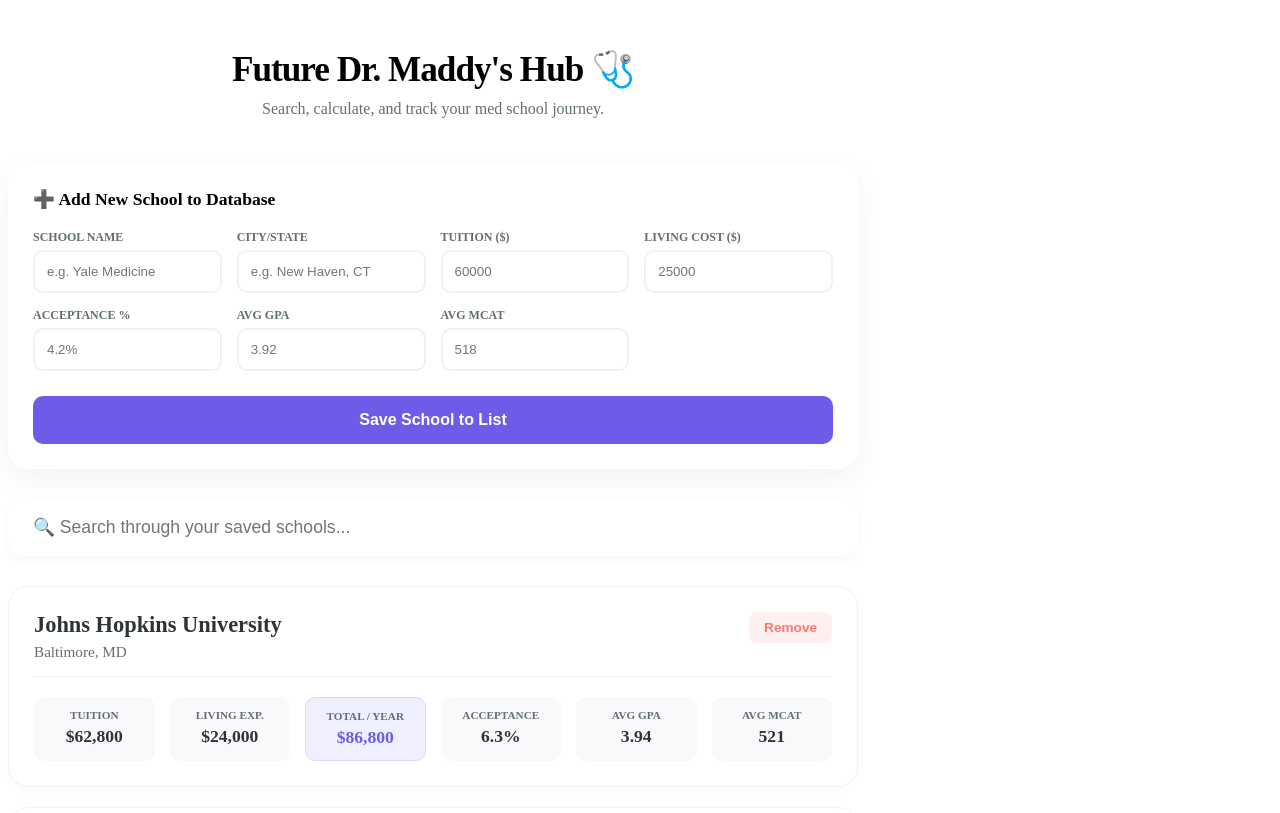
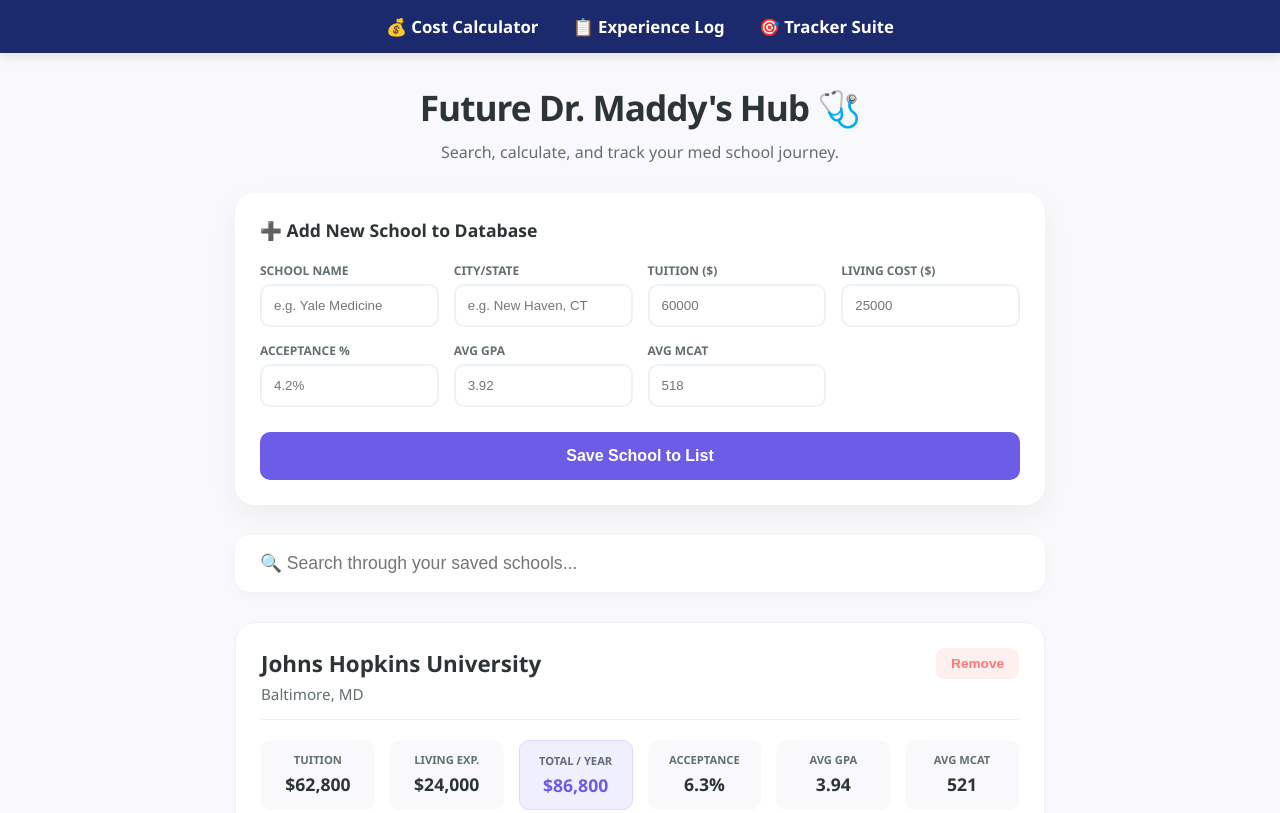
Before and after one commit to carsonstart101-hash/MedSchoolCalculator, a plain HTML site: page index.html in a window 1280 px wide. Shown: the top 813 px of the page. Drawn offline with Linux system fonts and the light colour scheme.

Commit message:
Update index.html

```diff
--- a/index.html
+++ b/index.html
@@ -1,4 +1,3 @@
-</div>
 <!DOCTYPE html>
 <html lang="en">
 <head>
@@ -16,29 +15,49 @@
             --border-light: #edf2f7;
         }
 
-        body
-        <div style="background: #1a2a6c; padding: 10px; text-align: center; margin-bottom: 20px;">
-    <a href="index.html" style="color: white; margin: 0 15px; text-decoration: none; font-weight: bold;">💰 Cost Calculator</a>
-    <a href="experiences.html" style="color: white; margin: 0 15px; text-decoration: none; font-weight: bold;">📋 Experience Log</a>
-    <a href="tracker_suite.html" style="color: white; margin: 0 15px; text-decoration: none; font-weight: bold;">🎯 Tracker Suite</a>
-        {
+        body {
             font-family: 'Segoe UI', system-ui, -apple-system, sans-serif;
             background-color: var(--bg);
             color: var(--primary);
             margin: 0;
-            padding: 20px;
+            padding: 0; /* Set to 0 so the menu touches the edges */
             display: flex;
-            justify-content: center;
+            flex-direction: column;
+            align-items: center;
+        }
+
+        /* Universal Menu Styling */
+        .universal-menu {
+            background: #1a2a6c;
+            width: 100%;
+            padding: 15px 0;
+            text-align: center;
+            box-shadow: 0 4px 10px rgba(0,0,0,0.1);
+        }
+
+        .universal-menu a {
+            color: white;
+            margin: 0 15px;
+            text-decoration: none;
+            font-weight: bold;
+            font-size: 1.05rem;
+            transition: opacity 0.2s;
+        }
+
+        .universal-menu a:hover {
+            opacity: 0.8;
         }
 
         .container {
             width: 100%;
             max-width: 850px;
+            padding: 30px 20px;
+            box-sizing: border-box;
         }
 
         header {
             text-align: center;
-            padding: 40px 0 30px;
+            margin-bottom: 30px;
         }
 
         h1 { margin: 0; font-size: 2.2rem; letter-spacing: -1px; }
@@ -187,6 +206,14 @@
 </head>
 <body>
 
+    <!-- Universal Navigation Menu -->
+    <div class="universal-menu">
+        <a href="index.html">💰 Cost Calculator</a>
+        <a href="experiences.html">📋 Experience Log</a>
+        <a href="tracker_suite.html">🎯 Tracker Suite</a>
+    </div>
+
+    <!-- Main Content Container -->
     <div class="container">
         <header>
             <h1>Future Dr. Maddy's Hub 🩺</h1>
@@ -233,8 +260,8 @@
         <div id="displayArea"></div>
     </div>
 
+    <!-- JavaScript Database Logic -->
     <script>
-    // Initial data (Updated with GPA and MCAT)
         let schools = JSON.parse(localStorage.getItem('maddy_data')) || [
             { name: "Johns Hopkins University", city: "Baltimore, MD", tuition: 62800, living: 24000, acceptance: "6.3%", gpa: "3.94", mcat: "521" },
             { name: "NYU Grossman", city: "New York, NY", tuition: 0, living: 35000, acceptance: "2.1%", gpa: "3.96", mcat: "522" },
@@ -255,7 +282,6 @@
             schools.push({ name, city, tuition, living, acceptance, gpa, mcat });
             localStorage.setItem('maddy_data', JSON.stringify(schools));
 
-        // Clear inputs
             document.querySelectorAll('input:not(#search)').forEach(i => i.value = "");
             render();
         }
@@ -280,8 +306,6 @@
 
             filtered.forEach((s, index) => {
                 const total = s.tuition + s.living;
-
-            // Handle older saved schools that might not have GPA/MCAT yet
                 const displayGpa = s.gpa || "N/A";
                 const displayMcat = s.mcat || "N/A";
 
@@ -326,9 +350,7 @@
             });
         }
 
-    // Run when the page loads
         render();
     </script>
-
 </body>
 </html>
```
Lines whose indentation alone changed are shown as unchanged.
